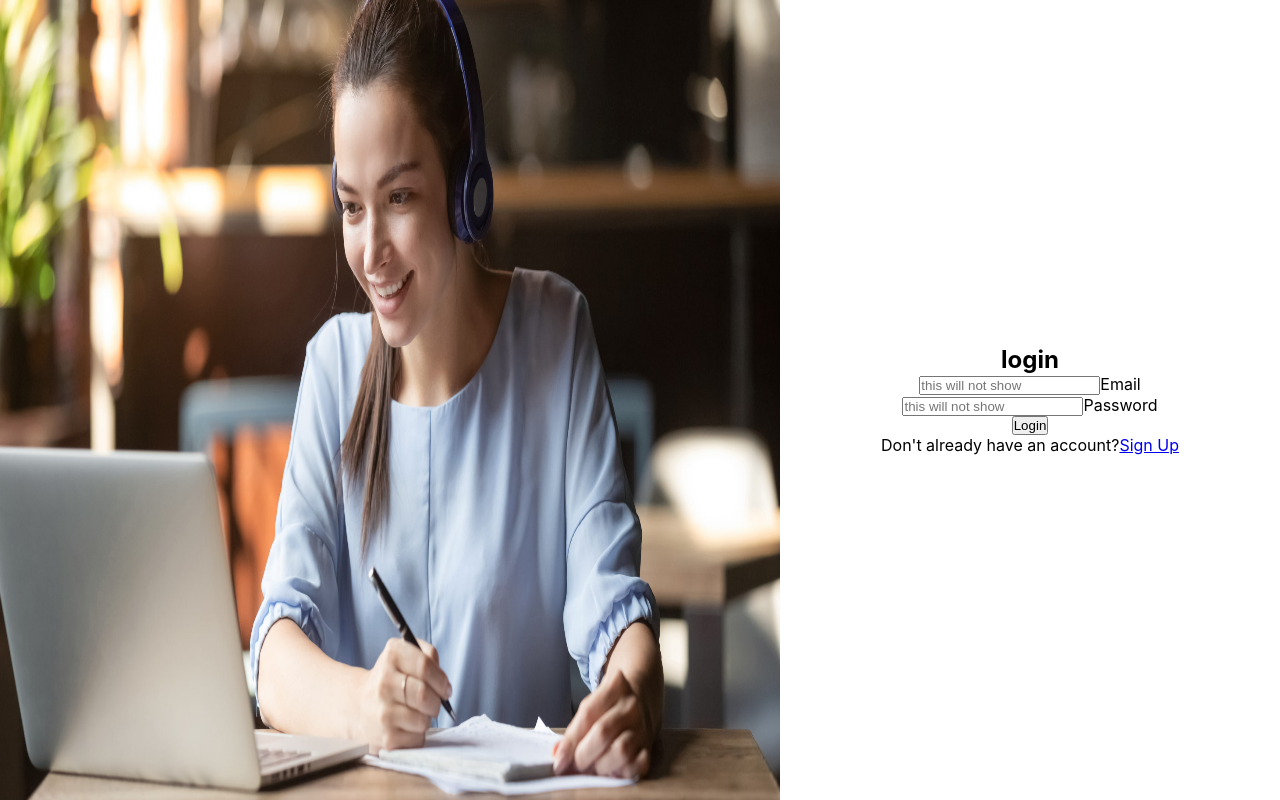
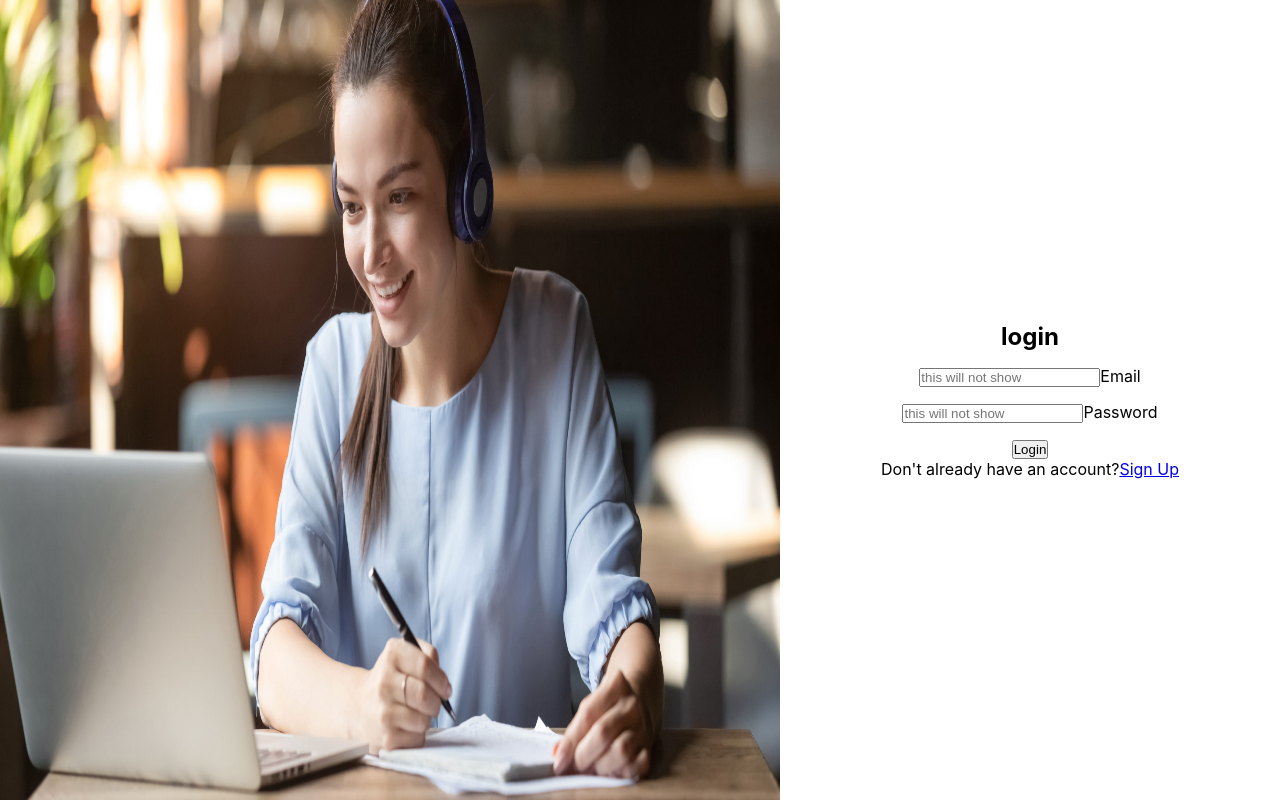
Before and after one commit to petersaba/elearning-system, a React (Create React App) app in the folder frontend/: page / in a window 1280 px wide. Built offline with nearby package versions, Linux system fonts and the light colour scheme.

Commit message:
frontend <> login: adding layout to form

```diff
--- a/frontend/src/App.css
+++ b/frontend/src/App.css
@@ -9,14 +9,6 @@
   display: flex;
 }
 
-.body > form{
-  display: flex;
-  flex-direction: column;
-  align-items: center;
-  justify-content: center;
-  flex-grow: 1;
-}
-
 .hero{
   background-image: url("./images/hero.jpg");
   height: 100vh;
@@ -24,3 +16,16 @@
   background-repeat: no-repeat;
   background-size: calc(100vw - 500px) 100vh;
 }
+
+.form{
+  display: flex;
+  flex-direction: column;
+  align-items: center;
+  justify-content: center;
+  flex-grow: 1;
+  gap: 15px;
+}
+
+.form > div{
+  text-align: center;
+}
--- a/frontend/src/components/Form.js
+++ b/frontend/src/components/Form.js
@@ -9,8 +9,10 @@ const Form = ({ type, onClick }) => {
                 <h1>{type}</h1>
                 <Input type={'text'} id="email" text={'Email'}/>
                 <Input type={'password'} id="password" text={'Password'}/>
-                <Button text='Login'></Button>
-                <LoginSignUpSwitch/>
+                <div>
+                    <Button text='Login'></Button>
+                    <LoginSignUpSwitch/>
+                </div>
             </form>
         );
     }
```
